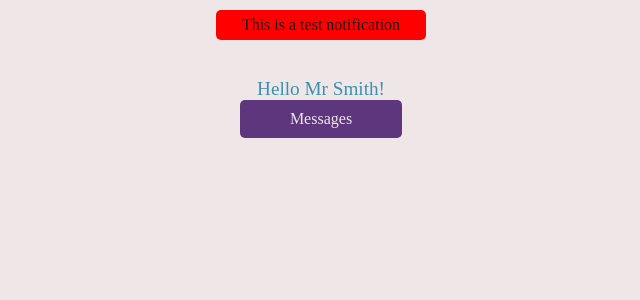
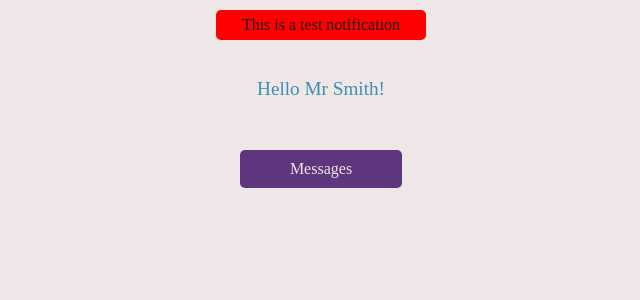
Before and after one commit to LukeNeedle/Secure-messaging, a Flask app: page /messages in a window 1280 px wide. Shown: the part 52-352 px from the top of the page, without its empty margins (319-959 px from the left). Run offline with Flask 2, Linux system fonts and the light colour scheme; a user stored in the database is signed in.

Commit message:
Made CSS more readable

```diff
--- a/templates/dashboard.css
+++ b/templates/dashboard.css
@@ -28,10 +28,12 @@
     color: var(--accent);
     font-size: larger;
     font-weight: 200;
+    margin-bottom: 50px;
 }
 
-.messages {
+a.messages {
     background-color: var(--primary);
+    color: var(--background);
     text-align: center;
     padding: 10px;
     width: fit-content;
@@ -40,8 +42,5 @@
     padding-right: 50px;
     margin-left: auto;
     margin-right: auto;
+    cursor: pointer;
 }
-
-.messages p{
-    color: var(--background);
-}
--- a/templates/dashboard.html
+++ b/templates/dashboard.html
@@ -8,10 +8,8 @@
 </p>
 
 <div class="menu">
-    <div class="messages" href="{{url_for('messages')}}">
-        <p>
-            Messages
-        </p>
-    </div>
+    <a class="messages" href="{{url_for('messages')}}">
+        Messages
+    </a>
 </div>
 {% endblock %}
--- a/templates/login.css
+++ b/templates/login.css
@@ -95,6 +95,7 @@ button {
     display: inline-block;
     border-radius: 10px;
     font-size: larger;
+    cursor: pointer;
 }
 
 @media (prefers-color-scheme: light) {
@@ -107,7 +108,3 @@ button {
         color: var(--text);
     }
 }
-
-button:hover {
-    cursor: pointer;
-}
```
